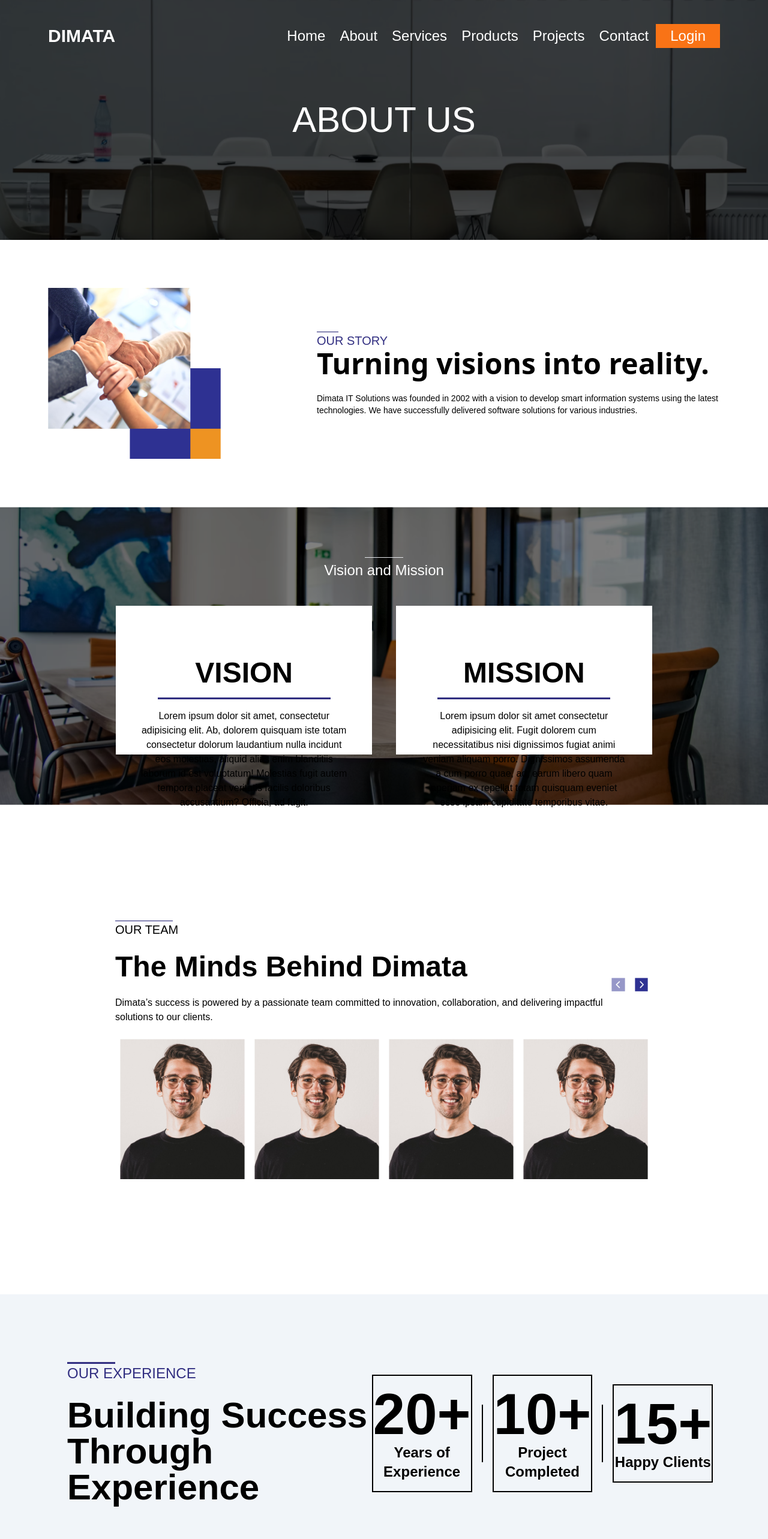
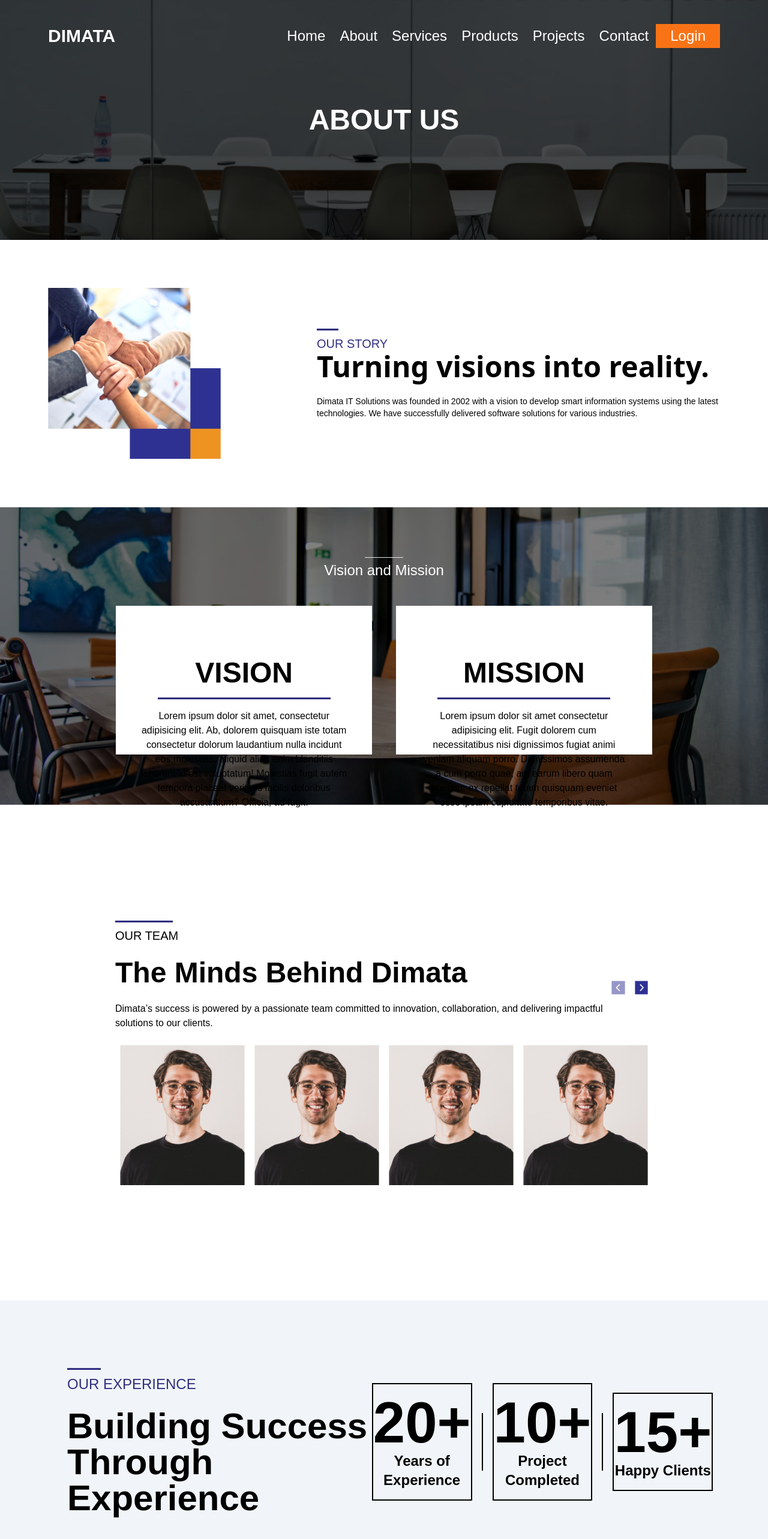
Before and after one commit to GustiWiratama/Kelompok-2-Dimata, a Next.js app: page /about in a window 1280 px wide. Shown: the top 2566 px of the page at 60% size. Built offline with nearby package versions, Linux system fonts and the light colour scheme.

Commit message:
(update)
adjust some styiling

```diff
--- a/pages/about.tsx
+++ b/pages/about.tsx
@@ -28,36 +28,33 @@ export default function About() {
     {
       name: "John Doe",
       potition: "director",
-      image: "/about/Xiangling.jpg",
+      image: "/about/image-20.png",
     },
     {
       name: "John Doe",
       potition: "director",
-      image: "/about/Hu-Tao.jpg",
+      image: "/about/image-20.png",
     },
     {
       name: "John Doe",
       potition: "director",
-      image: "/about/Kequing.jpg",
+      image: "/about/image-20.png",
     },
     {
       name: "John Doe",
       potition: "director",
-      image: "/about/Chiori.jpg",
+      image: "/about/image-20.png",
     },
   ];
 
-  // State untuk mengatur posisi slide saat ini
   const [currentIndex, setCurrentIndex] = useState(0);
 
-  // Fungsi untuk mengatur index ketika tombol next di klik
   const handleNext = () => {
     if (currentIndex < profile.length - 4) {
       setCurrentIndex(currentIndex + 1);
     }
   };
 
-  // Fungsi untuk mengatur index ketika tombol prev di klik
   const handlePrev = () => {
     if (currentIndex > 0) {
       setCurrentIndex(currentIndex - 1);
@@ -66,7 +63,6 @@ export default function About() {
 
   return (
     <div className="relative min-h-screen flex-col flex-grow">
-      {/* Background image section */}
       <div className="relative w-full h-[50vh] ">
         <Image
           src="/about/about.png"
@@ -77,17 +73,14 @@ export default function About() {
           priority
         />
 
-        {/* Navbar di bagian atas */}
         <div className="absolute top-0 left-0 right-0 z-20 ">
           <Navbar />
         </div>
-        {/* Teks "ABOUT US" di tengah background */}
         <div className="absolute inset-0 z-10 flex justify-center items-center">
-          <h1 className="text-6xl text-white">ABOUT US</h1>
+          <h1 className="text-5xl font-semibold text-white">ABOUT US</h1>
         </div>
       </div>
 
-      {/* Section untuk Our Story */}
       <div className="gap-20 m-10 justify-center items-center relative z-20 bg-white text-black p-10 flex flex-row">
         <div className="w-[30%]">
           <Image
@@ -101,7 +94,7 @@ export default function About() {
         </div>
         <hr />
         <div className="flex flex-col max-w-2xl">
-          <hr className="w-9 bg-indigo-900 h-0.5 " />
+          <hr className="w-9 bg-indigo-900 h-1 mb-2 " />
           <span className="text-xl text-indigo-900 font-medium ">
             OUR STORY
           </span>
@@ -169,11 +162,10 @@ export default function About() {
         </div>
       </div>
 
-      {/* Our Team Section */}
       <div className="text-left m-48">
         <div className="flex justify-between">
           <div>
-            <hr className="w-24 bg-indigo-900 h-0.5 " />
+            <hr className="w-24 bg-indigo-900 h-1 mb-2 " />
             <p className="text-xl">OUR TEAM</p>
             <br />
             <p className="text-5xl">
@@ -225,11 +217,10 @@ export default function About() {
           </div>
         </div>
 
-        {/* Profile Slider Section */}
         <div className="overflow-hidden">
           <div
             className="flex transition-transform duration-500 ease-in-out"
-            style={{ transform: `translateX(-${currentIndex * 25}%)` }} // Adjust to 25% per card
+            style={{ transform: `translateX(-${currentIndex * 25}%)` }}
           >
             {profile.map((card, index) => (
               <div key={index} className="min-w-[25%] px-2">
@@ -247,7 +238,7 @@ export default function About() {
       </div>
       <div className=" flex flex-row bg-slate-100 p-28">
         <div>
-          <hr className="w-20 h-1 bg-indigo-900 " />
+          <hr className="w-14 mb-2 h-1 bg-indigo-900 " />
           <p className="text-indigo-900 text-2xl">OUR EXPERIENCE</p>
           <br />
           <p className="text-6xl">
@@ -289,8 +280,8 @@ export default function About() {
           />
         </div>
         <div className="max-w-3xl place-content-center p-16">
-          <hr className="w-20 h-0.5 bg-indigo-900 " />
-          <p className="text-indigo-900 text-1xl">OUR OFFICE</p>
+          <hr className="w-20 mb-2 h-1 bg-indigo-900 " />
+          <p className="text-indigo-900 text-2xl">OUR OFFICE</p>
           <br />
           <p className="text-6xl">
             <b>Where Innovation Happens</b>
```
